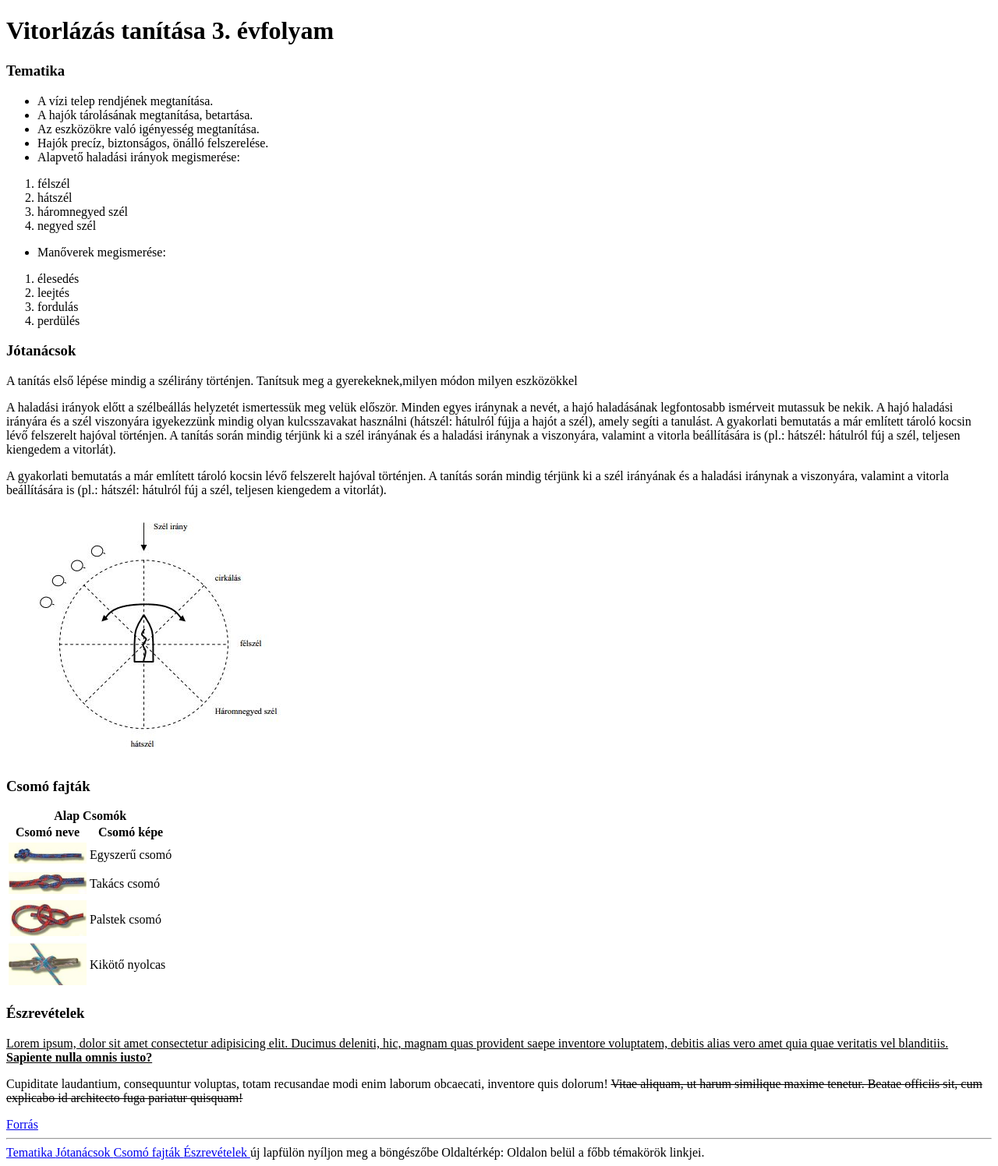
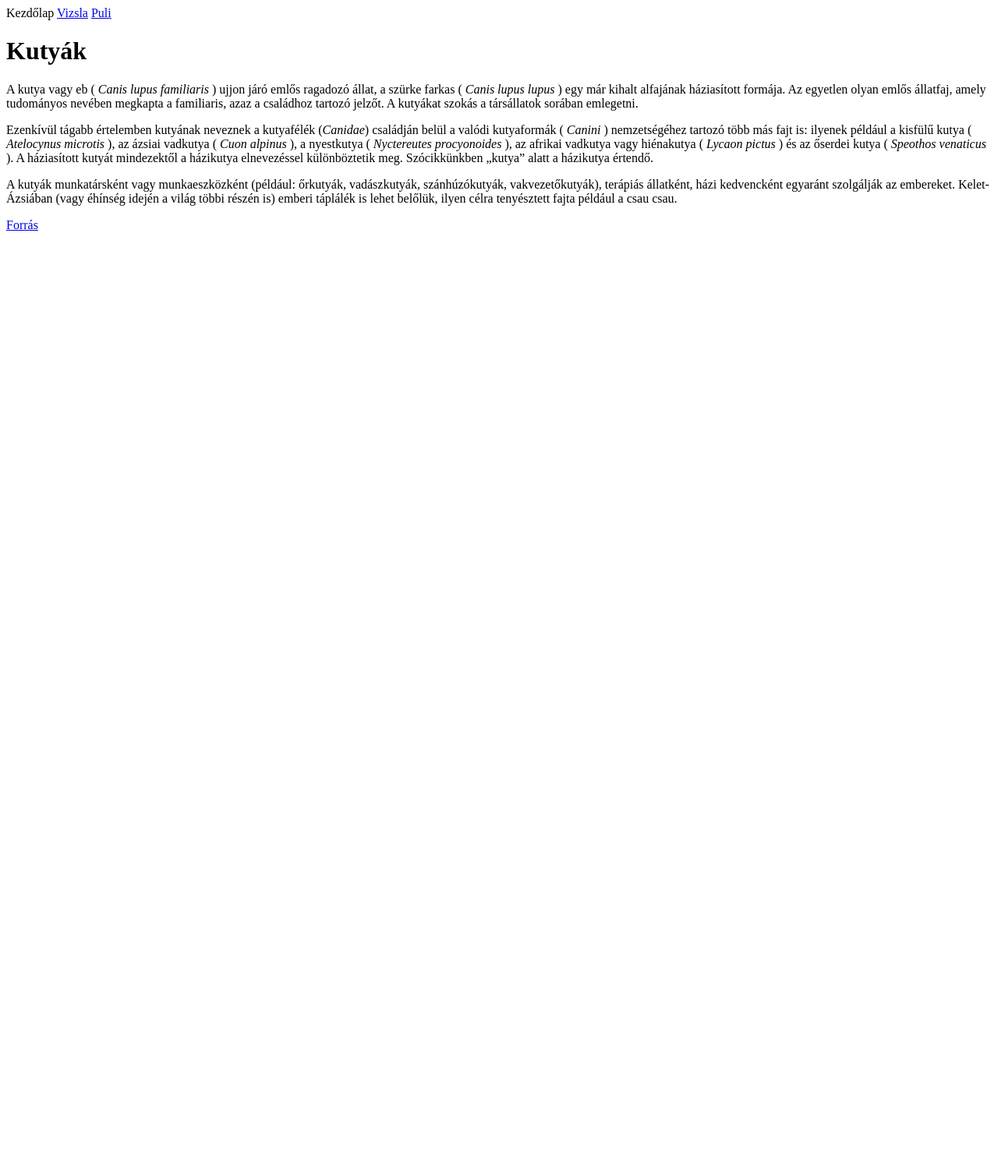
Before and after one commit to ST-DVD/-rai--munka--250911IRU, a plain HTML site: page index.html in a window 1280 px wide. Shown: the whole page at 78% size. After the commit the page ends 800 px from the top, so only its background shows below. Drawn offline with Linux system fonts and the light colour scheme.

Commit message:
Kutya feladat

```diff
--- a/index.html
+++ b/index.html
@@ -1,125 +1,41 @@
 <!DOCTYPE html>
-<html lang="hu">
+<html lang="hu-HU">
 <head>
     <meta charset="UTF-8">
     <meta name="viewport" content="width=device-width, initial-scale=1.0">
-    <meta name="keywords" content="vitorlázás, tanulás, víz">
-    <meta name="description" content="vitorlázást tanító oldal.">
-    <meta name="author" content="Tóth Dávid">
-    <title>Hajok</title>
-
-    <title>Document</title>
+    <meta name="author" content="Rózsás Adrienn">
+    <meta name="description" content="Kutyákat bemutató oldal">
+    <meta name="keywords" content="kutya, eb">
+    <title>Kutyák</title>
 </head>
 <body>
     <header>
-        <h1>Vitorlázás tanítása 3. évfolyam</h1>
+        <!--adott rész tetteje-->
+        <nav>
+        <!--menü-->
+        Kezdőlap
+        <a href="vizsla.html">Vizsla</a>
+        <a href="puli.html">Puli</a>
+
+        </nav>
     </header>
-      <h3>Tematika</h3>
-<ul>
-    <li>A vízi telep rendjének megtanítása.</li>
-    <li>A hajók tárolásának megtanítása, betartása.</li>
-    <li>Az eszközökre való igényesség megtanítása.</li>
-    <li>Hajók precíz, biztonságos, önálló felszerelése.</li>
-    <li>Alapvető haladási irányok megismerése:
-</ul>
-<ol>
-    <li>félszél</li>
-    <li>hátszél</li>
-    <li>háromnegyed szél</li>
-    <li>negyed szél</li>
-</ol>
-<ul>
-    <li>Manőverek megismerése:</li>
-</ul>
-<ol>
-    <li>élesedés</li>
-    <li>leejtés</li>
-    <li>fordulás</li>
-    <li>perdülés</li>
-</ol>
-    <h3 id="jo">Jótanácsok</h3>
-<P>
-    A tanítás első lépése mindig a szélirány történjen. Tanítsuk meg a gyerekeknek,milyen módon milyen eszközökkel
-</P>
-<P>A haladási irányok előtt a szélbeállás helyzetét ismertessük meg velük először. Minden egyes iránynak a nevét, a hajó haladásának legfontosabb ismérveit mutassuk be nekik. A hajó haladási irányára és a szél viszonyára igyekezzünk mindig olyan kulcsszavakat használni (hátszél: hátulról fújja a hajót a szél), amely segíti a tanulást. A gyakorlati bemutatás a már említett tároló kocsin lévő felszerelt hajóval történjen. A tanítás során mindig térjünk ki a szél irányának és a haladási iránynak a viszonyára, valamint a vitorla beállítására is (pl.: hátszél: hátulról fúj a szél, teljesen kiengedem a vitorlát).
+    <main>
+        <h1>Kutyák</h1>
 
-</P>
-<p>A gyakorlati bemutatás a már említett tároló kocsin lévő felszerelt hajóval történjen. A tanítás során mindig térjünk ki a szél irányának és a haladási iránynak a viszonyára, valamint a vitorla beállítására is (pl.: hátszél: hátulról fúj a szél, teljesen kiengedem a vitorlát).</p>
-<img src ="forrás/szelirany.JPG" alt="szélirány" title= "szélirányok">
-
-<h3 id="cs">Csomó fajták</h3>
-<table>
-    <caption>
-        <b>Alap Csomók</b>
-    </caption>
-    <tr>
-        <th>Csomó neve</th>
-        <th>Csomó képe</th>
-    </tr>
-    <tr>
-        <td>
-            <img src="forrás/ecsomo.JPG" alt="Egyszerű csomó" title ="Egyszerű csomó" height="auto" width="100">
-        </td>
-        <td>Egyszerű csomó</td>
-    </tr>
-    <tr>
-        <td>
-            <img src="forrás/tcsomo.JPG" alt="takács csomó" title ="Takács csomó" height="auto" width="100">
-        </td>
-        <td>Takács csomó</td>
-    </tr>
-    <tr>
-        <td>
-            <img src="forrás/pcsomo.JPG" alt="palstek csomó" title ="Palstek csomó" height="auto" width="100">
-        </td>
-        <td>Palstek csomó</td>
-    </tr>
-    <tr>
-        <td>
-            <img src="forrás/knyolcas.JPG" alt="kikötő nyolcas" title ="Kikötő nyolcas" height="auto" width="100">
-        </td>
-        <td>
-            Kikötő nyolcas
-        </td>
-    </tr>
-</table>
+        <p>A kutya vagy eb (<i> Canis lupus familiaris </i>) ujjon járó emlős ragadozó állat, a szürke farkas (<i> Canis lupus lupus </i>) egy már kihalt alfajának háziasított formája. Az egyetlen olyan emlős állatfaj, amely tudományos nevében megkapta a familiaris, azaz a családhoz tartozó jelzőt. A kutyákat szokás a társállatok sorában emlegetni.</p>
+        <p>Ezenkívül tágabb értelemben kutyának neveznek a kutyafélék (<i>Canidae</i>) családján belül a valódi kutyaformák (<i> Canini </i>) nemzetségéhez tartozó több más fajt is: ilyenek például a kisfülű kutya (<i> Atelocynus microtis </i>), az ázsiai vadkutya (<i> Cuon alpinus </i>), a nyestkutya (<i> Nyctereutes procyonoides </i>), az afrikai vadkutya vagy hiénakutya (<i> Lycaon pictus </i>) és az őserdei kutya (<i> Speothos venaticus </i>). A háziasított kutyát mindezektől a házikutya elnevezéssel különböztetik meg. Szócikkünkben „kutya” alatt a házikutya értendő.</p>
+        <p>A kutyák munkatársként vagy munkaeszközként (például: őrkutyák, vadászkutyák, szánhúzókutyák, vakvezetőkutyák), terápiás állatként, házi kedvencként egyaránt szolgálják az embereket. Kelet-Ázsiában (vagy éhínség idején a világ többi részén is) emberi táplálék is lehet belőlük, ilyen célra tenyésztett fajta például a csau csau.</p>
 
 
-<h3 id="es">Észrevételek</h3>
-<!-- lorem*2-->
-<!--p*2>lorem-->
-<p>
-    <ins>
-        Lorem ipsum, dolor sit amet consectetur adipisicing elit. Ducimus deleniti, hic, magnam quas provident saepe inventore voluptatem, debitis alias vero amet quia quae veritatis vel blanditiis. <strong>Sapiente nulla omnis iusto?</strong>
-    </ins>
-</p>
+    </main>
+    <footer>
+        <!--adott rész alja-->
+        <a href="https://hu.wikipedia.org/wiki/Kutya" target="_blank">Forrás</a>
 
-<p>
-    Cupiditate laudantium, consequuntur voluptas, totam recusandae modi enim laborum obcaecati, inventore quis dolorum!
-    <del>Vitae aliquam, ut harum similique maxime tenetur. Beatae officiis sit, cum explicabo id architecto fuga pariatur quisquam!</del>
-</p>
+    </footer>
 
-<a href="http://www.nupi.hu/download/sportiskola/modszertani/modszertan_vitorlazas.pdf" target="_blank">
+</body>
+</html>
 
-Forrás
 
-</a>
-
-<hr>
-
-    <a href="#te">
-            Tematika
-</a>
-    <a href="#jo">
-            Jótanácsok
-</a>
-    <a href="#cs">
-            Csomó fajták
-</a>
-    <a href="#es">
-            Észrevételek
-</a>
-
-új lapfülön nyíljon meg a böngészőbe
-
-Oldaltérkép: Oldalon belül a főbb témakörök linkjei.
+<a href="https://github.com/Tamas2004/oraimunkaIRU2025.git">
```
Also changed, not shown: Kutya html.html (added, +59 -0 lines), puli.html (added, +76 -0 lines), vizsla.html (added, +59 -0 lines), k1.jpg (added), p1.jpg (added), v1.jpg (added).
